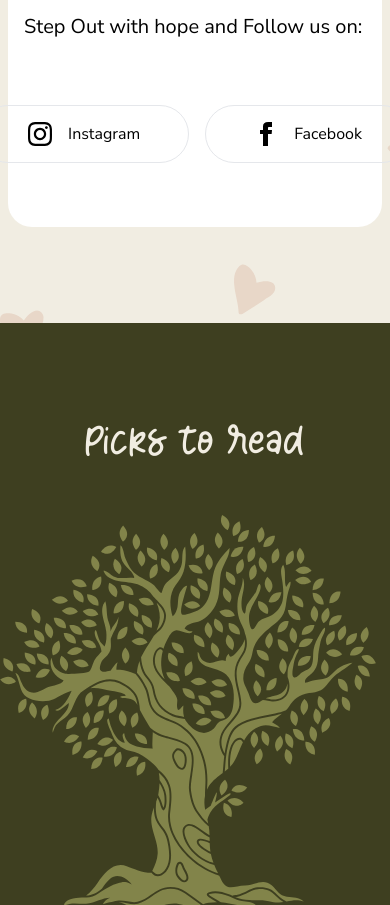
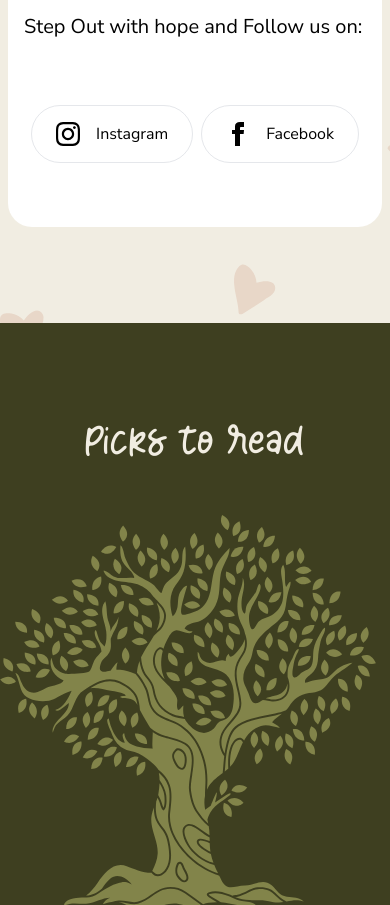
Before and after one commit to PrattDarsh/stepOutWithDad, a plain HTML site: page index.html in a window 390 px wide. Shown: the part 7050-7955 px from the top of the page. Drawn offline with nearby package versions, Linux system fonts and the light colour scheme.

Commit message:
fix instagram and fb responsiveness issues on mobile

```diff
--- a/index.html
+++ b/index.html
@@ -266,9 +266,9 @@
                 <p>Step Out with hope and Follow us on:</p>
 
             </div>
-            <div class="flex items-center justify-center space-x-4 mt-16">
+            <div class="flex items-center justify-center space-x-2 md:space-x-4 mt-16">
                 <a href=""
-                    class="flex items-center justify-center space-x-4 border rounded-full px-12 py-4 hover:bg-gray-800 hover:text-white transition delay-45">
+                    class="flex items-center justify-center space-x-4 border rounded-full px-6 md:px-12 py-4 hover:bg-gray-800 hover:text-white transition delay-45">
                     <svg xmlns="http://www.w3.org/2000/svg" class="h-6 fill-current" viewBox="0 0 24 24">
                         <path
                             d="M12 2.163c3.204 0 3.584.012 4.85.07 3.252.148 4.771 1.691 4.919 4.919.058 1.265.069 1.645.069 4.849 0 3.205-.012 3.584-.069 4.849-.149 3.225-1.664 4.771-4.919 4.919-1.266.058-1.644.07-4.85.07-3.204 0-3.584-.012-4.849-.07-3.26-.149-4.771-1.699-4.919-4.92-.058-1.265-.07-1.644-.07-4.849 0-3.204.013-3.583.07-4.849.149-3.227 1.664-4.771 4.919-4.919 1.266-.057 1.645-.069 4.849-.069zm0-2.163c-3.259 0-3.667.014-4.947.072-4.358.2-6.78 2.618-6.98 6.98-.059 1.281-.073 1.689-.073 4.948 0 3.259.014 3.668.072 4.948.2 4.358 2.618 6.78 6.98 6.98 1.281.058 1.689.072 4.948.072 3.259 0 3.668-.014 4.948-.072 4.354-.2 6.782-2.618 6.979-6.98.059-1.28.073-1.689.073-4.948 0-3.259-.014-3.667-.072-4.947-.196-4.354-2.617-6.78-6.979-6.98-1.281-.059-1.69-.073-4.949-.073zm0 5.838c-3.403 0-6.162 2.759-6.162 6.162s2.759 6.163 6.162 6.163 6.162-2.759 6.162-6.163c0-3.403-2.759-6.162-6.162-6.162zm0 10.162c-2.209 0-4-1.79-4-4 0-2.209 1.791-4 4-4s4 1.791 4 4c0 2.21-1.791 4-4 4zm6.406-11.845c-.796 0-1.441.645-1.441 1.44s.645 1.44 1.441 1.44c.795 0 1.439-.645 1.439-1.44s-.644-1.44-1.439-1.44z" />
@@ -276,7 +276,7 @@
                     <p>Instagram</p>
                 </a>
                 <a href=""
-                    class="flex items-center justify-center space-x-4 border rounded-full px-12 py-4 hover:bg-gray-800 hover:text-white transition delay-45">
+                    class="flex items-center justify-center space-x-4 border rounded-full px-6 md:px-12 py-4 hover:bg-gray-800 hover:text-white transition delay-45">
                     <svg xmlns="http://www.w3.org/2000/svg" class="h-6 fill-current" viewBox="0 0 24 24">
                         <path
                             d="M9 8h-3v4h3v12h5v-12h3.642l.358-4h-4v-1.667c0-.955.192-1.333 1.115-1.333h2.885v-5h-3.808c-3.596 0-5.192 1.583-5.192 4.615v3.385z" />
```
